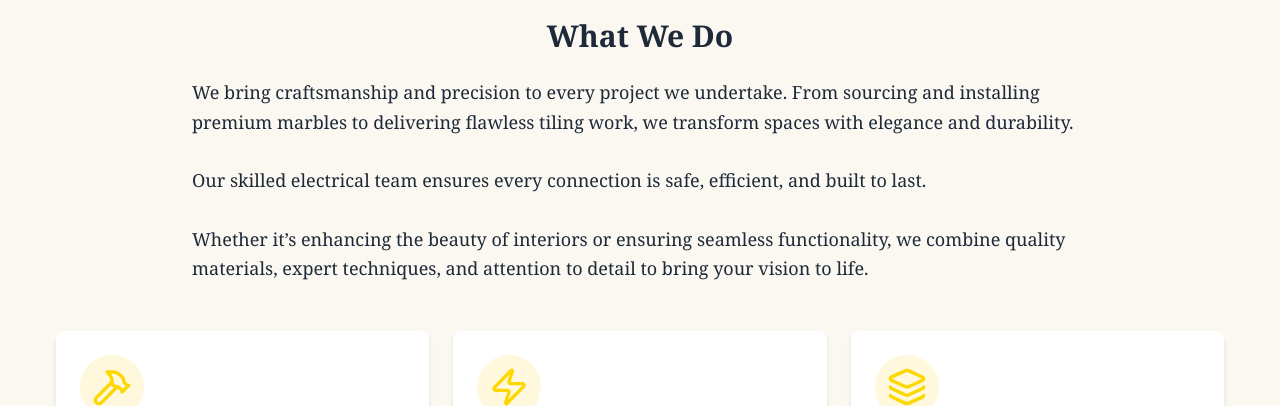
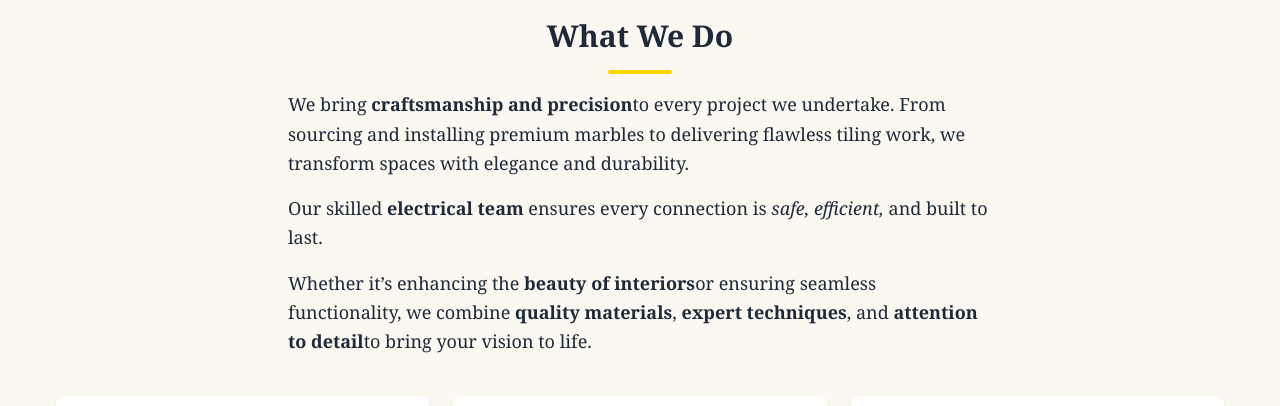
Before and after one commit to Jason1409/DB-site, a React (Vite) app in the folder frontend/: page / in a window 1280 px wide. Shown: the part 831-1237 px from the top of the page. Built offline with nearby package versions, Linux system fonts and the light colour scheme; no server answers.

Commit message:
Update UI, SEO enhancements, and styling changes

```diff
--- a/frontend/src/components/userUI/Home.jsx
+++ b/frontend/src/components/userUI/Home.jsx
@@ -99,17 +99,33 @@ export default function Home() {
       {/* ===== Services Section ===== */}
       <section className="py-16 bg-buttercream" id="services">
         <div className="container mx-auto px-6">
-<h2 className="text-3xl font-bold text-midnightBlue mb-6 text-center font-serif">
+<h2 className="text-3xl sm:text-3xl font-semibold text-midnightBlue text-center font-serif">
   What We Do
 </h2>
+<div className="w-16 h-1 bg-[#FFD700] mx-auto my-4 rounded"></div>
 
-<p className="mt-4 text-base sm:text-lg text-midnight/80 font-serif leading-relaxed  max-w-4xl mx-auto mb-12">
-  We bring craftsmanship and precision to every project we undertake. From sourcing and installing premium marbles to delivering flawless tiling work, we transform spaces with elegance and durability.
-  <br /><br />
-  Our skilled electrical team ensures every connection is safe, efficient, and built to last.
-  <br /><br />
-  Whether it’s enhancing the beauty of interiors or ensuring seamless functionality, we combine quality materials, expert techniques, and attention to detail to bring your vision to life.
-</p>
+<div className="max-w-3xl mx-auto px-4 sm:px-6 lg:px-8 mb-10">
+  <p className="text-base sm:text-lg text-midnight/80 font-serif leading-relaxed mb-4 text-center sm:text-left">
+    We bring <span className="font-semibold">craftsmanship and precision</span>
+    to every project we undertake. From sourcing and installing premium marbles
+    to delivering flawless tiling work, we transform spaces with elegance and durability.
+  </p>
+
+  <p className="text-base sm:text-lg text-midnight/80 font-serif leading-relaxed mb-4 text-center sm:text-left">
+    Our skilled <span className="font-semibold">electrical team</span> ensures
+    every connection is <em>safe, efficient,</em> and built to last.
+  </p>
+
+  <p className="text-base sm:text-lg text-midnight/80 font-serif leading-relaxed text-center sm:text-left">
+    Whether it’s enhancing the <span className="font-semibold">beauty of interiors</span>
+    or ensuring seamless functionality, we combine
+    <span className="font-semibold"> quality materials</span>,
+    <span className="font-semibold"> expert techniques</span>, and
+    <span className="font-semibold"> attention to detail</span>
+    to bring your vision to life.
+  </p>
+</div>
+
 
 
   <div className="max-w-7xl mx-auto px-4 sm:px-6 lg:px-8">
```
